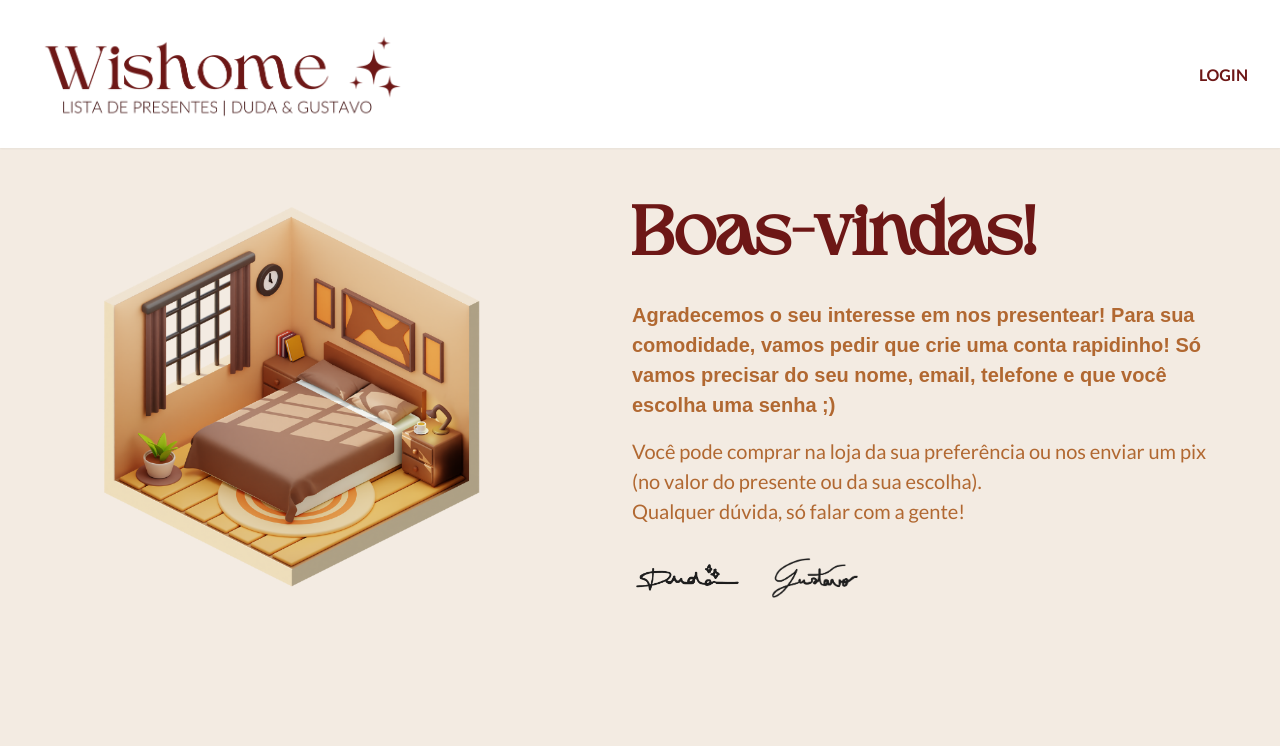
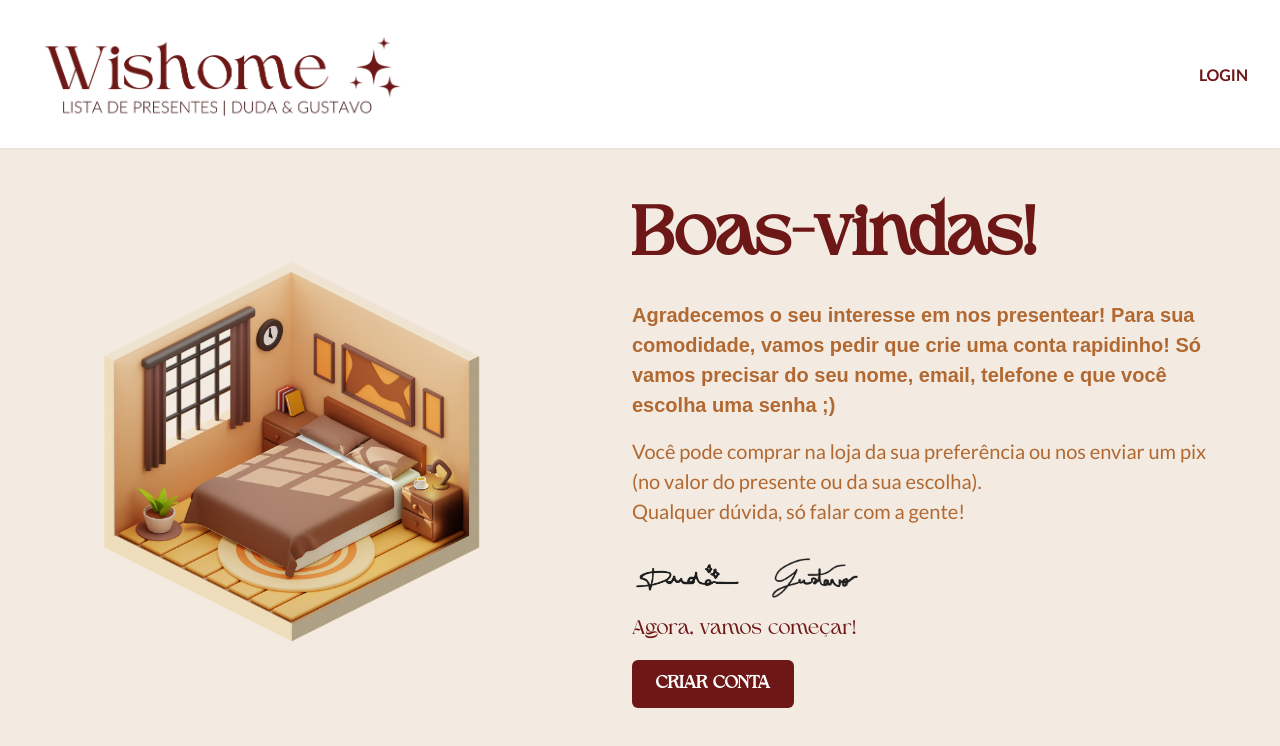
Before and after one commit to duartebianca/wishome, a React (Vite) app in the folder frontend/: page / in a window 1280 px wide. Shown: the top 746 px of the page. Built offline with nearby package versions, Linux system fonts and the light colour scheme.

Commit message:
feat: add account creation button and navigation to registration page

```diff
--- a/frontend/src/app/home/homePage.tsx
+++ b/frontend/src/app/home/homePage.tsx
@@ -1,6 +1,13 @@
-import { Box, Flex, Text, Image, Heading } from "@chakra-ui/react";
+import { Box, Flex, Text, Image, Heading, Button } from "@chakra-ui/react";
+import { useNavigate } from "react-router-dom";
 
 const HomePage = () => {
+  const navigate = useNavigate();
+
+  const handleCreateAccount = () => {
+    navigate("/register"); // Redireciona para a página de criação de conta
+  };
+
   return (
     <Box
       backgroundImage="url('/background.png')"
@@ -24,7 +31,6 @@ const HomePage = () => {
           width="100%"
           objectFit="contain"
         />
-
 
         {/* Texto à direita */}
         <Box textAlign={{ base: "center", md: "left" }} maxWidth="600px">
@@ -59,14 +65,42 @@ const HomePage = () => {
             <br />
             Qualquer dúvida, só falar com a gente!
           </Text>
+
+          {/* Assinaturas */}
           <Box
             display="flex"
             gap={6}
             justifyContent={{ base: "center", md: "flex-start" }}
+            mb={4}
           >
-            <Image src="duda.png" height={'40px'} width={"auto"} />
-            <Image src="gustavo.png" height={'40px'} width={"auto"} />
+            <Image src="duda.png" height={"40px"} width={"auto"} />
+            <Image src="gustavo.png" height={"40px"} width={"auto"} />
           </Box>
+
+          {/* Botão Criar Conta */}
+          <Text
+            fontSize="xl"
+            fontFamily="'Higuen Elegant Serif', serif"
+            color="#6d1716"
+            textAlign={{ base: "center", md: "left" }}
+            mb={2}
+          >
+            Agora, vamos começar!
+          </Text>
+          <Button
+            mt="1rem"
+            colorScheme="blue"
+            size="lg"
+            fontFamily="'Higuen Elegant Serif', serif"
+            bg="#6d1716"
+            color="white"
+            _hover={{ bg: "#b16831" }}
+            onClick={handleCreateAccount}
+            display="block"
+            mx={{ base: "auto", md: "0" }}
+          >
+            CRIAR CONTA
+          </Button>
         </Box>
       </Flex>
     </Box>
```
